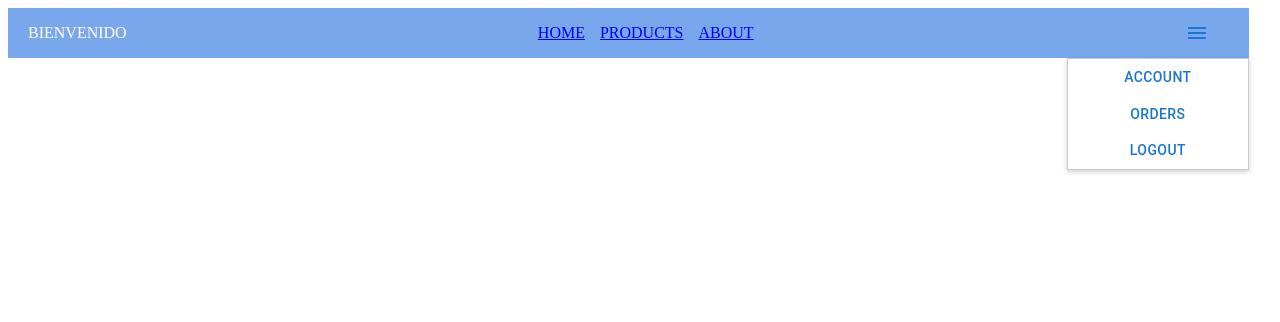
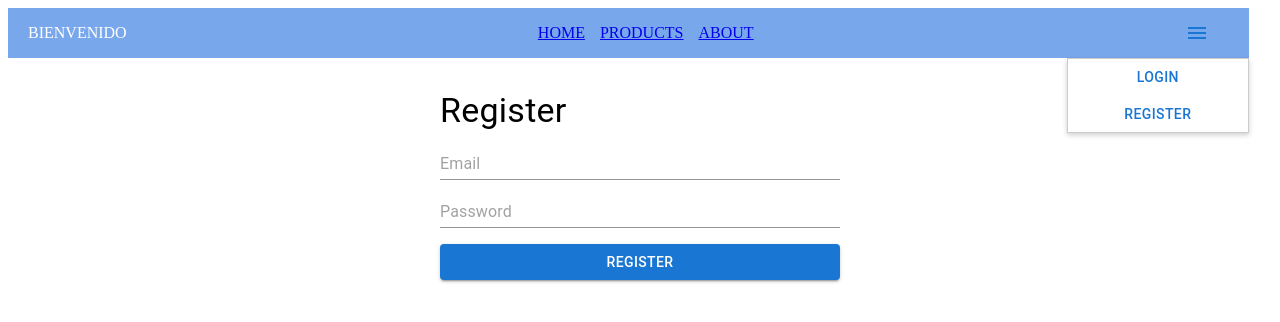
Before and after one commit to LendyAbel/E-COMMERCE, a React (Vite) app in the folder ecommerce-frontend/: page /register in a window 1280 px wide. Both pictures are taken after a click on the button 1196 px from the left and 33 px from the top of the page. Shown: the top 322 px of the page. Built offline with nearby package versions, Linux system fonts and the light colour scheme; no server answers.

Commit message:
[feat] Login, Register and Auth implement

```diff
--- a/ecommerce-frontend/src/App.tsx
+++ b/ecommerce-frontend/src/App.tsx
@@ -3,6 +3,8 @@ import About from './pages/About';
 import Home from './pages/Home';
 import { Routes, Route } from 'react-router';
 import Products from './pages/Products';
+import Login from './pages/Login';
+import Register from './pages/Register';
 
 function App() {
   return (
@@ -12,6 +14,8 @@ function App() {
         <Route index element={<Home />} />
         <Route path='products' element={<Products />} />
         <Route path='about' element={<About />} />
+        <Route path='login' element={<Login />} />
+        <Route path='register' element={<Register />} />
       </Routes>
     </>
   );
--- /dev/null
+++ b/ecommerce-frontend/src/auth/context/AuthContext.tsx
@@ -0,0 +1,41 @@
+import { useCallback, useState, type ReactNode } from 'react';
+import type { PublicUser } from '../types';
+import { AuthContext } from '../hooks/useAuthContext';
+
+const TOKEN_KEY = import.meta.env.VITE_TOKEN_KEY;
+const USER_KEY = import.meta.env.VITE_USER_KEY;
+
+export const AuthProvider = ({ children }: { children: ReactNode }) => {
+  const [user, setUser] = useState<PublicUser | null>(() => {
+    const storedUser = localStorage.getItem(USER_KEY);
+    return storedUser ? JSON.parse(storedUser) : null;
+  });
+
+  const [token, setToken] = useState<string | null>(() => {
+    return localStorage.getItem(TOKEN_KEY);
+  });
+
+  const login = useCallback((user: PublicUser, token: string) => {
+    setUser(user);
+    setToken(token);
+    localStorage.setItem(USER_KEY, JSON.stringify(user));
+    localStorage.setItem(TOKEN_KEY, token);
+  }, []);
+
+  const logout = useCallback(() => {
+    setUser(null);
+    setToken(null);
+    localStorage.removeItem(USER_KEY);
+    localStorage.removeItem(TOKEN_KEY);
+  }, []);
+
+  const isAuthenticated = !!token && !!user;
+
+  return (
+    <AuthContext.Provider
+      value={{ user, token, isAuthenticated, login, logout }}
+    >
+      {children}
+    </AuthContext.Provider>
+  );
+};
--- /dev/null
+++ b/ecommerce-frontend/src/auth/hooks/useAuth.ts
@@ -0,0 +1,25 @@
+import { useMutation } from '@tanstack/react-query';
+import { useAuthContext } from './useAuthContext';
+import { loginUser, registerUser } from '../services/authServices';
+import type { LoginCredentials, RegisterCredentials } from '../types';
+
+export const useLogin = () => {
+  const { login } = useAuthContext();
+  return useMutation({
+    mutationFn: (credentials: LoginCredentials) => loginUser(credentials),
+    onSuccess: data => {
+      login(data.user, data.token);
+    },
+  });
+};
+
+export const useRegister = () => {
+  const { login } = useAuthContext();
+
+  return useMutation({
+    mutationFn: (credentials: RegisterCredentials) => registerUser(credentials),
+    onSuccess: data => {
+      login(data.user, data.token);
+    },
+  });
+};
--- /dev/null
+++ b/ecommerce-frontend/src/auth/hooks/useAuthContext.ts
@@ -0,0 +1,20 @@
+import { createContext, useContext } from 'react';
+import type { PublicUser } from '../types';
+
+interface AuthContextValue {
+  user: PublicUser | null;
+  token: string | null;
+  isAuthenticated: boolean;
+  login: (user: PublicUser, token: string) => void;
+  logout: () => void;
+}
+
+export const AuthContext = createContext<AuthContextValue | null>(null);
+
+export const useAuthContext = () => {
+  const context = useContext(AuthContext);
+  if (!context) {
+    throw new Error('useAuthContext must be used within an AuthProvider');
+  }
+  return context;
+};
--- /dev/null
+++ b/ecommerce-frontend/src/auth/services/authServices.ts
@@ -0,0 +1,28 @@
+import axios, { type AxiosResponse } from 'axios';
+import type {
+  AuthResponse,
+  LoginCredentials,
+  RegisterCredentials,
+} from '../types';
+
+const AUTH_URL = '/api/auth';
+
+export const loginUser = async (
+  credentials: LoginCredentials,
+): Promise<AuthResponse> => {
+  const res: AxiosResponse<AuthResponse> = await axios.post(
+    `${AUTH_URL}/login`,
+    credentials,
+  );
+  return res.data;
+};
+
+export const registerUser = async (
+  credentials: RegisterCredentials,
+): Promise<AuthResponse> => {
+  const res: AxiosResponse<AuthResponse> = await axios.post(
+    `${AUTH_URL}/register`,
+    credentials,
+  );
+  return res.data;
+};
--- /dev/null
+++ b/ecommerce-frontend/src/auth/types.ts
@@ -0,0 +1,23 @@
+export type UserRole = 'admin' | 'user';
+
+export interface PublicUser {
+  id: string;
+  email: string;
+  role: UserRole;
+}
+
+export interface AuthResponse {
+  user: PublicUser;
+  token: string;
+}
+
+export interface LoginCredentials {
+  email: string;
+  password: string;
+}
+
+export interface RegisterCredentials {
+  email: string;
+  password: string;
+  role?: UserRole;
+}
--- a/ecommerce-frontend/src/main.tsx
+++ b/ecommerce-frontend/src/main.tsx
@@ -6,13 +6,16 @@ import './index.css';
 import App from './App.tsx';
 
 import { QueryClient, QueryClientProvider } from '@tanstack/react-query';
+import { AuthProvider } from './auth/context/AuthContext.tsx';
 
 const queryClient = new QueryClient();
 
 createRoot(document.getElementById('root')!).render(
   <QueryClientProvider client={queryClient}>
-    <BrowserRouter>
-      <App />
-    </BrowserRouter>
-  </QueryClientProvider>
+    <AuthProvider>
+      <BrowserRouter>
+        <App />
+      </BrowserRouter>
+    </AuthProvider>
+  </QueryClientProvider>,
 );
--- a/ecommerce-frontend/src/pages/Login.tsx
+++ b/ecommerce-frontend/src/pages/Login.tsx
@@ -1,9 +1,67 @@
-import React from 'react'
+import { Alert, Box, Button, Input, Typography } from '@mui/material';
+import { useLogin } from '../auth/hooks/useAuth';
+import { useNavigate } from 'react-router';
+import React, { useState } from 'react';
 
 const Login = () => {
+  const [email, setEmail] = useState('');
+  const [password, setPassword] = useState('');
+  const navigate = useNavigate();
+
+  const { mutate: login, isPending, isError, error } = useLogin();
+
+  const handleSubmit = (event: React.FormEvent) => {
+    event.preventDefault();
+    login(
+      { email, password },
+      {
+        onSuccess: () => {
+          navigate('/');
+        },
+      },
+    );
+  };
+
   return (
-    <div>Login</div>
-  )
-}
+    <Box
+      component='form'
+      onSubmit={handleSubmit}
+      sx={{
+        maxWidth: 400,
+        margin: 'auto',
+        mt: 4,
+        display: 'flex',
+        flexDirection: 'column',
+        gap: 2,
+      }}
+    >
+      <Typography variant='h4'>Login</Typography>
 
-export default Login
+      {isError && (
+        <Alert severity='error'>
+          {(error as Error)?.message || 'Login failed'}
+        </Alert>
+      )}
+
+      <Input
+        type='email'
+        placeholder='Email'
+        value={email}
+        onChange={e => setEmail(e.target.value)}
+        required
+      />
+      <Input
+        type='password'
+        placeholder='Password'
+        value={password}
+        onChange={e => setPassword(e.target.value)}
+        required
+      />
+      <Button type='submit' variant='contained' disabled={isPending}>
+        {isPending ? 'Logging in...' : 'Login'}
+      </Button>
+    </Box>
+  );
+};
+
+export default Login;
--- a/ecommerce-frontend/src/pages/Register.tsx
+++ b/ecommerce-frontend/src/pages/Register.tsx
@@ -1,9 +1,68 @@
-import React from 'react'
+import { Alert, Box, Button, Input, Typography } from '@mui/material';
+import { useRegister } from '../auth/hooks/useAuth';
+import React, { useState } from 'react';
+import { useNavigate } from 'react-router';
 
 const Register = () => {
+  const [email, setEmail] = useState('');
+  const [password, setPassword] = useState('');
+
+  const navigate = useNavigate();
+
+  const { mutate: register, isError, error, isPending } = useRegister();
+
+  const handleSubmit = (event: React.FormEvent) => {
+    event.preventDefault();
+    register(
+      { email, password },
+      {
+        onSuccess: () => {
+          navigate('/');
+        },
+      },
+    );
+  };
+
   return (
-    <div>Register</div>
-  )
-}
+    <Box
+      component='form'
+      onSubmit={handleSubmit}
+      sx={{
+        maxWidth: 400,
+        margin: 'auto',
+        mt: 4,
+        display: 'flex',
+        flexDirection: 'column',
+        gap: 2,
+      }}
+    >
+      <Typography variant='h4'>Register</Typography>
 
-export default Register
+      {isError && (
+        <Alert severity='error'>
+          {(error as Error)?.message || 'Registration failed'}
+        </Alert>
+      )}
+
+      <Input
+        type='email'
+        placeholder='Email'
+        value={email}
+        onChange={e => setEmail(e.target.value)}
+        required
+      />
+      <Input
+        type='password'
+        placeholder='Password'
+        value={password}
+        onChange={e => setPassword(e.target.value)}
+        required
+      />
+      <Button type='submit' variant='contained' disabled={isPending}>
+        {isPending ? 'Registering...' : 'Register'}
+      </Button>
+    </Box>
+  );
+};
+
+export default Register;
--- a/ecommerce-frontend/src/panel/menu/PanelMenu.tsx
+++ b/ecommerce-frontend/src/panel/menu/PanelMenu.tsx
@@ -1,24 +1,44 @@
 import { Menu } from '@mui/icons-material';
-import { Button } from '@mui/material';
+import { Button, Typography } from '@mui/material';
 import { useState } from 'react';
+import { useAuthContext } from '../../auth/hooks/useAuthContext';
+import { NavLink } from 'react-router';
 
 const PanelMenu = () => {
   const [isOpen, setIsOpen] = useState(false);
+
+  const { user, isAuthenticated, logout } = useAuthContext();
 
   const handleMenuToglle = () => {
     setIsOpen(!isOpen);
   };
 
   return (
-    <div className='navbar-menu'>
-      <Button onClick={handleMenuToglle}>
+    <div className='navbar-menu' onClick={handleMenuToglle}>
+      <Button>
         <Menu />
       </Button>
       {isOpen && (
         <div className='panel-menu'>
-          <Button>account</Button>
-          <Button>orders</Button>
-          <Button>Logout</Button>
+          {isAuthenticated ? (
+            <>
+              <Typography color={'primary'} sx={{ p: 1 }}>
+                {user?.email}
+              </Typography>
+              <Button>account</Button>
+              <Button>orders</Button>
+              <Button onClick={logout}>Logout</Button>
+            </>
+          ) : (
+            <>
+              <Button component={NavLink} to='/login'>
+                Login
+              </Button>
+              <Button component={NavLink} to='/register'>
+                Register
+              </Button>
+            </>
+          )}
         </div>
       )}
     </div>
--- a/ecommerce-frontend/src/products/components/ProductsContainer/ProductsContainer.tsx
+++ b/ecommerce-frontend/src/products/components/ProductsContainer/ProductsContainer.tsx
@@ -28,6 +28,11 @@ const ProductsContainer = () => {
     updateField,
   } = useNewProductDialog();
 
+  const user = JSON.parse(
+    localStorage.getItem(import.meta.env.VITE_USER_KEY) || 'null',
+  );
+
+
   if (isLoading) {
     // Poner toda la lógica de loading
     return (
@@ -57,6 +62,7 @@ const ProductsContainer = () => {
       value={{ newProduct, setNewProduct, resetNewProduct, updateField }}
     >
       <div style={{ position: 'relative' }}>
+        {user?.role === 'admin' && (
           <Fab
             sx={{ position: 'absolute' }}
             className='add-product-button'
@@ -66,6 +72,8 @@ const ProductsContainer = () => {
           >
             <Add /> NEW
           </Fab>
+        )}
+
         <Box
           component={'section'}
           display={'grid'}
```
Also changed, not shown: ecommerce-frontend/src/products/services/productServices.ts (+11 -3 lines), 2 other files (tests, documents, lock files or other folders). Lines whose indentation alone changed are shown as unchanged.
